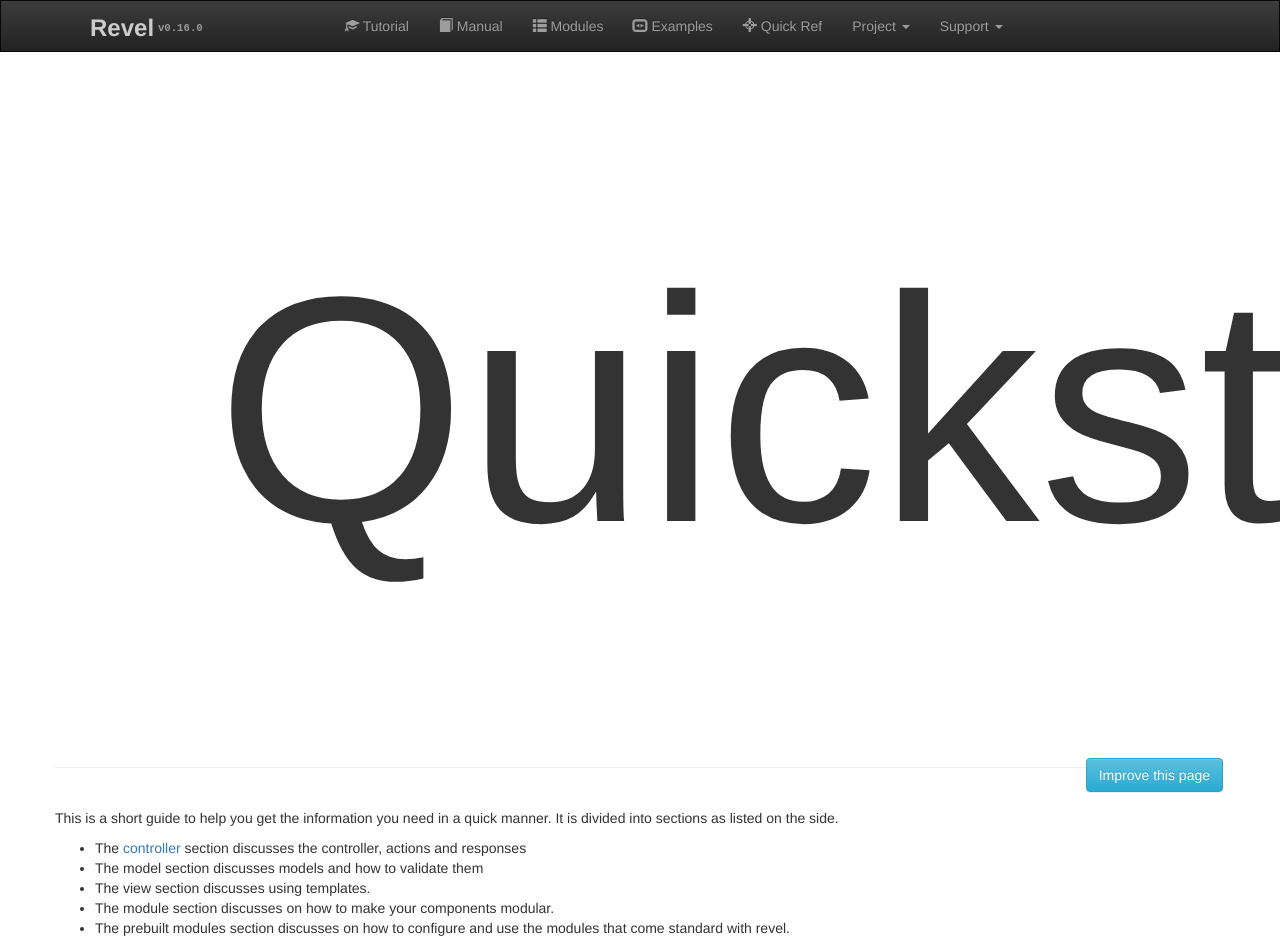
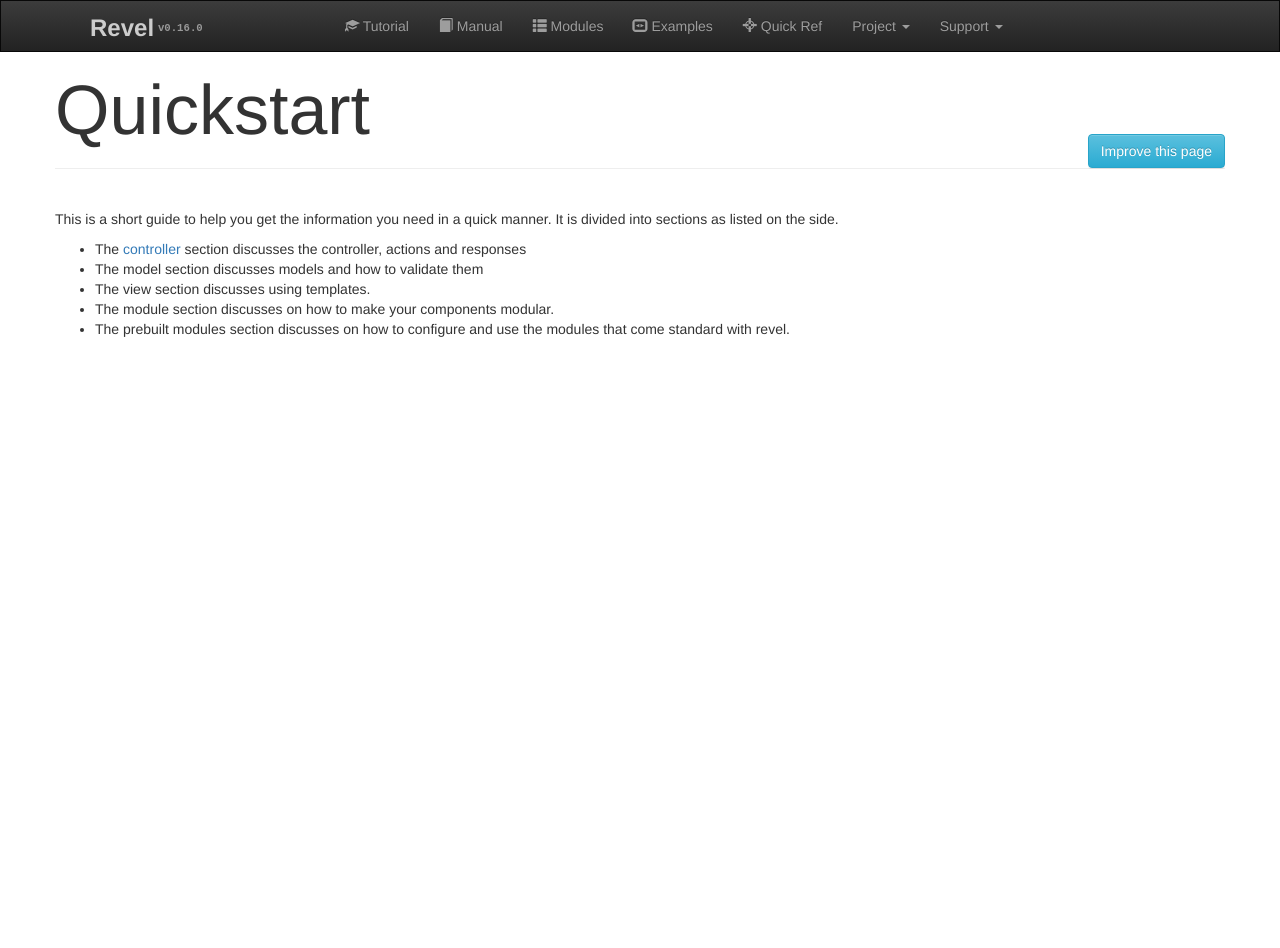
Before and after one commit to revel/revel.github.io, a Jekyll site: the page built from quickstart/index.md, in a window 1280 px wide. Built offline with Jekyll 4.4.1, drawn with Linux system fonts in a browser that asks for light colours; nearby versions of some CDN libraries; after the commit the page ends 900 px from its top, so only the background shows below that.

Commit message:
Update revel.17.css

```diff
--- a/css/revel.17.css
+++ b/css/revel.17.css
@@ -176,16 +176,16 @@ li.dropdown-header {
 /* page header and imporve button */
 .page-header {
     margin: 0 0 40px;
+    position: relative;
 }
 
 .page-header h1 {
-    font-size: 23em;
-    padding: .5em;
+    font-size: 5em;
 }
 .improve-page {
-    float: right;
-    margin: 0 2px;
-    position: relative;
+    position: absolute;
+    bottom: 0;
+    right: 0;
 }
 
 .revel-godoc-bar {
```
